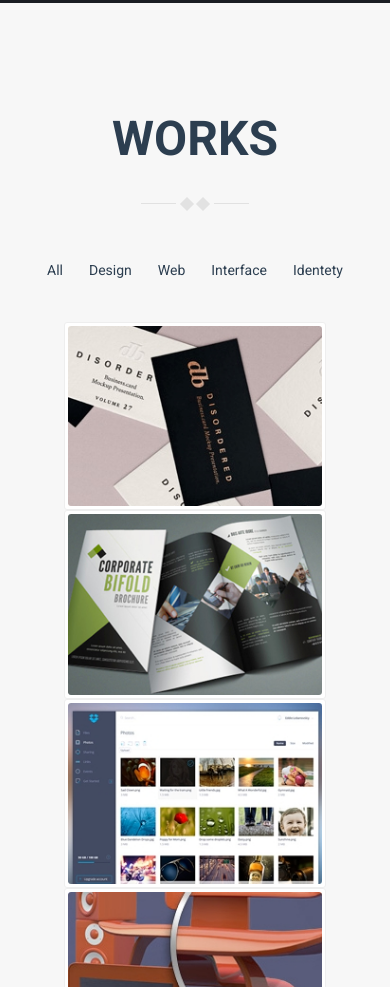
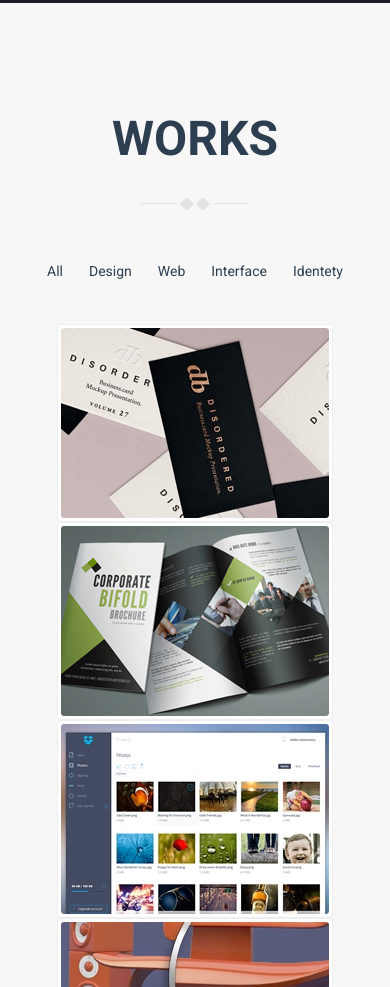
Before and after one commit to romul3003/diploma_project, a plain HTML site: page index.html in a window 390 px wide. Shown: the part 5426-6413 px from the top of the page. Drawn offline with Linux system fonts and the light colour scheme.

Commit message:
fixed 'works' block

```diff
--- a/sass/layout/_works.scss
+++ b/sass/layout/_works.scss
@@ -1,8 +1,6 @@
 .works {
-
     background: #f7f7f7;
     padding-bottom: 100px;
-
     .title {
         padding-top: 100px;
         padding-bottom: 12px;
@@ -18,14 +16,13 @@
 
 .works__menu__item {
     color: #2c3e50;
-	font-size: 14px;
+    font-size: 0.875rem;
     padding: 10px 10px;
-	line-height: 1.2;
+    line-height: 1.2rem;
     box-sizing: border-box;
     border: 3px solid transparent;
     border-radius: 3px;
     position: relative;
-
     &::after {
         content: "";
         border: 8px solid transparent;
@@ -34,7 +31,6 @@
         bottom: -16px;
         transform: translate(-50%, 0);
     }
-
     &:hover {
         background-color: #68c3a3;
         color: #fff;
@@ -45,12 +41,19 @@
     }
 }
 
-
 .works__portfolio {
     padding: 15px;
     display: flex;
     flex-wrap: wrap;
     justify-content: space-between;
+}
+
+@media all and (max-width: 1200px) {
+    .works__portfolio {
+        //width: 73%;
+        justify-content: center;
+        margin: 0 auto;
+    }
 }
 
 .works__portfolio__item {
@@ -61,8 +64,6 @@
     background: #fff;
     border: 1px solid #eee;
     position: relative;
-
-
     .portfolio__item__dark_bg {
         position: absolute;
         width: calc(100% - 4px);
@@ -72,15 +73,14 @@
         top: 2px;
         left: 2px;
         display: none;
-
         .link_wrapper {
             position: absolute;
             top: 25%;
             left: 50%;
             transform: translate(-50%, 0);
         }
-
-		.portfolio__magnifier, .portfolio__link {
+        .portfolio__magnifier,
+        .portfolio__link {
             display: inline-block;
             width: 33px;
             height: 33px;
@@ -91,24 +91,20 @@
             border-radius: 3px;
             border: 2px solid #68c3a3;
             box-sizing: border-box;
-
-		    .fa-search-plus, .fa-link {
+            .fa-search-plus,
+            .fa-link {
                 transform: rotate(-45deg);
             }
-
             &:hover {
                 border-color: #06a3a3;
             }
         }
-
         .portfolio__link {
             background: #68c4a4;
             &:hover {
                 background-color: #06a3a3;
             }
         }
-
-
         .dark_bg__project_title {
             position: absolute;
             box-sizing: border-box;
@@ -118,40 +114,19 @@
             background-color: #68c3a3;
             text-transform: uppercase;
             bottom: 0;
-
             display: flex;
             justify-content: center;
-
             span {
                 color: #f7f7f7;
                 font-size: 14px;
                 font-weight: 700;
                 align-self: center;
-
             }
         }
     }
-
     &:hover {
         .portfolio__item__dark_bg {
             display: block;
         }
     }
 }
-
-
-
-
-@media all and (max-width: 1150px) {
-	.works__portfolio {
-		width: 73%;
-		justify-content: space-around;
-		margin: 0 auto;
-	}
-}
-
-// @media all and (max-width: 874px) {
-// 	.works__portfolio {
-// 		justify-content: space-around;
-// 	}
-// }
```
Also changed, not shown: index.html (+2 -47 lines), templates/layout/works.html (+1 -47 lines), css/style.css. Lines whose indentation alone changed are shown as unchanged.
